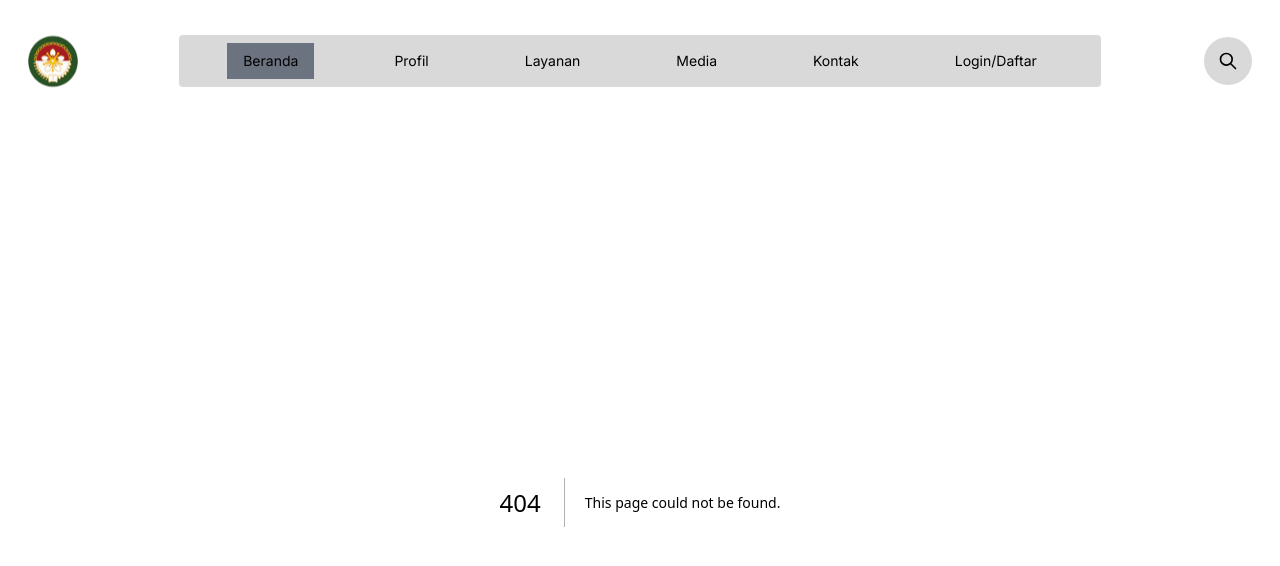
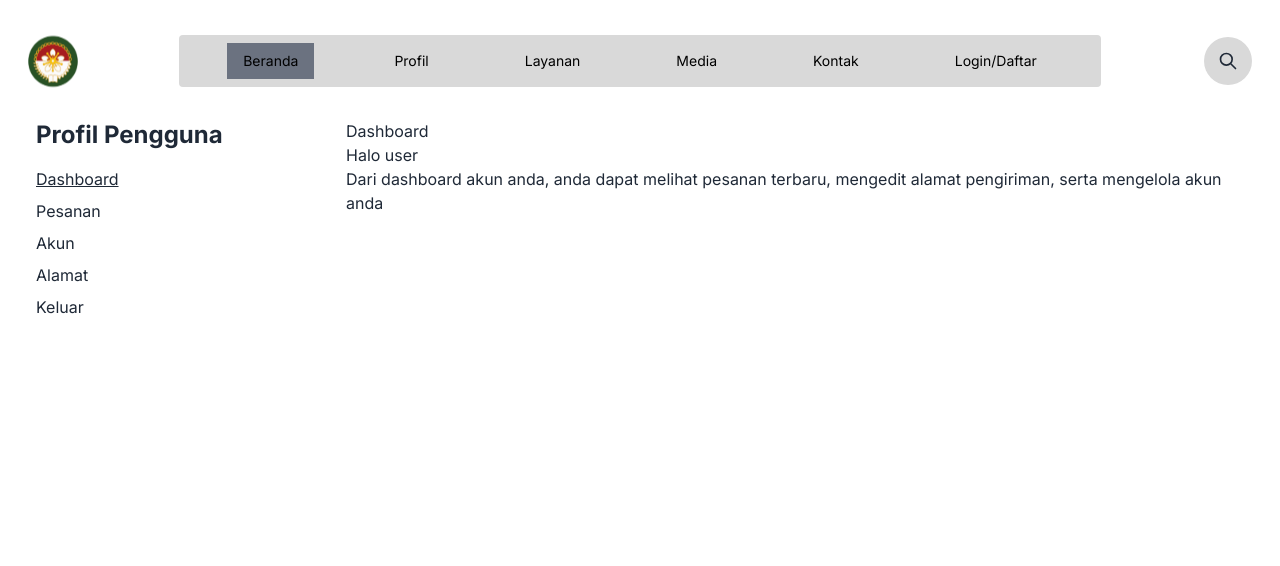
Before and after one commit to DWPProject/dwp_frontend, a Next.js app: page /dashboardUser in a window 1280 px wide. Before the commit this address had no page. Shown: the top 566 px of the page. Built offline with nearby package versions, Linux system fonts and the light colour scheme.

Commit message:
dashboardUser

```diff
--- a/app/Kontak/page.jsx
+++ b/app/Kontak/page.jsx
@@ -45,7 +45,16 @@ const Kontak = () => {
           ></textarea>
         </div>
       </div>
-        <Footer/>
+      <div className="flex justify-start w-full mt-4 mb-4 items-start sm:items-end sm:justify-end">
+
+      <button
+        className="bg-[#D9D9D9] text-black font-medium py-2 px-4 rounded focus:outline-none focus:shadow-outline-blue"
+        type="submit"
+      >
+        Kirim
+      </button>
+      </div>
+      <Footer />
     </div>
   );
 };
--- /dev/null
+++ b/app/dashboardUser/Akun.jsx
@@ -0,0 +1,105 @@
+"use client";
+
+import Image from "next/image";
+import React, { useState } from "react";
+import Pengurus from "../../public/Images/pengurus.png";
+const AkunUser = () => {
+  const [formData, setFormData] = useState({
+    nama: "",
+    password: "",
+    konfirmasiPassword: "",
+    nomorHp: "",
+  });
+
+  const handleChange = (e) => {
+    const { name, value } = e.target;
+    setFormData({
+      ...formData,
+      [name]: value,
+    });
+  };
+
+  const handleSubmit = (e) => {
+    e.preventDefault();
+  };
+
+  return (
+    <div className="flex flex-col lg:flex-row justify-between items-center lg:items-start">
+      <div className="formUpdate lg:mr-8">
+        <form onSubmit={handleSubmit}>
+          <div className="mb-4">
+            <label htmlFor="nama" className="block font-semibold mb-2">
+              Nama Baru
+            </label>
+            <input
+              type="text"
+              id="nama"
+              name="nama"
+              value={formData.nama}
+              onChange={handleChange}
+              className="border p-2 rounded w-full"
+            />
+          </div>
+          <div className="mb-4">
+            <label htmlFor="password" className="block font-semibold mb-2">
+              Password Baru
+            </label>
+            <input
+              type="password"
+              id="password"
+              name="password"
+              value={formData.password}
+              onChange={handleChange}
+              className="border p-2 rounded w-full"
+            />
+          </div>
+          <div className="mb-4">
+            <label
+              htmlFor="konfirmasiPassword"
+              className="block font-semibold mb-2"
+            >
+              Konfirmasi Password
+            </label>
+            <input
+              type="password"
+              id="konfirmasiPassword"
+              name="konfirmasiPassword"
+              value={formData.konfirmasiPassword}
+              onChange={handleChange}
+              className="border p-2 rounded w-full"
+            />
+          </div>
+          <div className="mb-4">
+            <label htmlFor="nomorHp" className="block font-semibold mb-2">
+              Nomor HP Baru
+            </label>
+            <input
+              type="text"
+              id="nomorHp"
+              name="nomorHp"
+              value={formData.nomorHp}
+              onChange={handleChange}
+              className="border p-2 rounded w-full"
+            />
+          </div>
+          <button type="submit" className="btn btn-neutral text-white w-full">
+            Simpan Perubahan
+          </button>
+        </form>
+      </div>
+      <div className="text-center">
+        <h2 className="mb-4">Ganti Foto Profil</h2>
+        <Image
+          src={Pengurus}
+          alt="Foto Profil"
+          className="rounded-full mx-auto h-24 w-24 mb-4"
+        />
+        <button className="btn btn-neutral text-white w-full">
+          Unggah Foto
+        </button>
+      </div>
+    </div>
+  );
+};
+
+export default AkunUser;
--- /dev/null
+++ b/app/dashboardUser/Alamat.jsx
@@ -0,0 +1,24 @@
+const Alamat = () => {
+  return (
+    <div className="mt-8">
+      <div className="  rounded-lg ">
+        <h1 className="text-2xl font-bold mb-4">Alamat Pengiriman</h1>
+        <p className="mb-4">
+          Alamat ini akan digunakan secara default di halaman pengiriman.
+        </p>
+        <div className="mb-4">
+          <input
+            type="text"
+            name="alamat"
+            id="alamat"
+            placeholder="Ubah alamat Anda"
+            className="border p-2 rounded w-full"
+          />
+        </div>
+        <button className="btn btn-neutral text-white ">Simpan</button>
+      </div>
+    </div>
+  );
+};
+
+export default Alamat;
--- /dev/null
+++ b/app/dashboardUser/Pesanan.jsx
@@ -0,0 +1,74 @@
+"use client";
+import React, { useState } from "react";
+import Image from "next/image";
+import Pesananimg from "../../public/Images/pesanan.png";
+
+const Pesanan = () => {
+  const [activeTab, setActiveTab] = useState("Riwayat"); // Menentukan tab aktif
+
+  // Fungsi untuk mengubah tab aktif
+  const changeTab = (tabName) => {
+    setActiveTab(tabName);
+  };
+
+  return (
+    <div className="mt-8">
+      <h1 className="font-bold text-3xl">Pesanan</h1>
+      <div className="flex mt-4">
+        <a
+          href="#"
+          className={`mr-4 ${activeTab === "Riwayat" ? "text-blue-500" : ""}`}
+          onClick={() => changeTab("Riwayat")}
+        >
+          Riwayat
+        </a>
+        <a
+          href="#"
+          className={`mr-4 ${
+            activeTab === "Dalam Proses" ? "text-blue-500" : ""
+          }`}
+          onClick={() => changeTab("Dalam Proses")}
+        >
+          Dalam Proses
+        </a>
+      </div>
+
+      {activeTab === "Riwayat" && (
+        <div className="flex justify-between items-center mt-4">
+          <div className="left flex items-center">
+            <div className="mr-4">
+              <Image src={Pesananimg} alt="gambar" className="rounded-lg" />
+            </div>
+            <div>
+              <p>Ayam Geprek Extra Tulang</p>
+              <small>Status Pesanan</small>
+            </div>
+          </div>
+          <div className="right">
+            <p>Rp 20.000</p>
+            <button className="btn">Pesan Lagi</button>
+          </div>
+        </div>
+      )}
+
+      {activeTab === "Dalam Proses" && (
+        <div className="flex justify-between items-center mt-4">
+          <div className="left flex items-center">
+            <div className="mr-4">
+              <Image src={Pesananimg} alt="gambar" className="rounded-lg" />
+            </div>
+            <div>
+              <p>Ayam Geprek Extra Tulang</p>
+              <small>Dalam Proses</small>
+            </div>
+          </div>
+          <div className="right">
+            <p>Rp 20.000</p>
+          </div>
+        </div>
+      )}
+    </div>
+  );
+};
+
+export default Pesanan;
--- /dev/null
+++ b/app/dashboardUser/page.jsx
@@ -0,0 +1,113 @@
+"use client";
+import React, { useState } from "react";
+import Pesanan from "./Pesanan";
+import Alamat from "./Alamat";
+import AkunUser from "./Akun";
+
+const DashboardUser = () => {
+  const [selectedItem, setSelectedItem] = useState("Dashboard");
+
+  const handleItemClick = (item) => {
+    setSelectedItem(item);
+  };
+
+  const renderContent = () => {
+    switch (selectedItem) {
+      case "Dashboard":
+        return (
+          <div>
+            <h1>Dashboard</h1>
+            <p>Halo user</p>
+            <p>
+              Dari dashboard akun anda, anda dapat melihat pesanan terbaru,
+              mengedit alamat pengiriman, serta mengelola akun anda
+            </p>
+          </div>
+        );
+      case "Pesanan":
+        return <Pesanan />;
+      case "Akun":
+        return <AkunUser />;
+      case "Alamat":
+        return <Alamat />;
+      case "Keluar":
+        return (
+          <div>
+            <h1>Keluar</h1>
+            <p>Anda telah keluar dari akun Anda.</p>
+          </div>
+        );
+      default:
+        return null;
+    }
+  };
+  return (
+    <div className="flex">
+      <div className="w-1/4  p-4">
+        <h1 className="text-2xl font-bold mb-4">Profil Pengguna</h1>
+        <ul>
+          <li className="mb-2">
+            <a
+              href="#"
+              onClick={() => handleItemClick("Dashboard")}
+              className={`cursor-pointer ${
+                selectedItem === "Dashboard" ? "underline" : ""
+              }`}
+            >
+              Dashboard
+            </a>
+          </li>
+          <li className="mb-2">
+            <a
+              href="#"
+              onClick={() => handleItemClick("Pesanan")}
+              className={`cursor-pointer ${
+                selectedItem === "Pesanan" ? "underline" : ""
+              }`}
+            >
+              Pesanan
+            </a>
+          </li>
+          <li className="mb-2">
+            <a
+              href="#"
+              onClick={() => handleItemClick("Akun")}
+              className={`cursor-pointer ${
+                selectedItem === "Akun" ? "underline" : ""
+              }`}
+            >
+              Akun
+            </a>
+          </li>
+          <li className="mb-2">
+            <a
+              href="#"
+              onClick={() => handleItemClick("Alamat")}
+              className={`cursor-pointer ${
+                selectedItem === "Alamat" ? "underline" : ""
+              }`}
+            >
+              Alamat
+            </a>
+          </li>
+          <li className="mb-2">
+            <a
+              href="#"
+              onClick={() => handleItemClick("Keluar")}
+              className={`cursor-pointer ${
+                selectedItem === "Keluar" ? "underline" : ""
+              }`}
+            >
+              Keluar
+            </a>
+          </li>
+        </ul>
+      </div>
+      <div className="w-3/4 p-4">
+        <div className="content">{renderContent()}</div>
+      </div>
+    </div>
+  );
+};
+
+export default DashboardUser;
--- a/app/layout.jsx
+++ b/app/layout.jsx
@@ -10,7 +10,7 @@ export const metadata = {
 
 export default function RootLayout({ children }) {
   return (
-    <html lang="en">
+    <html lang="en" className="overflow-x-hidden">
       <body className={inter.className}>
         <Navbar />
         {children}
```
Also changed, not shown: public/Images/pesanan.png (added). Lines whose indentation alone changed are shown as unchanged.
